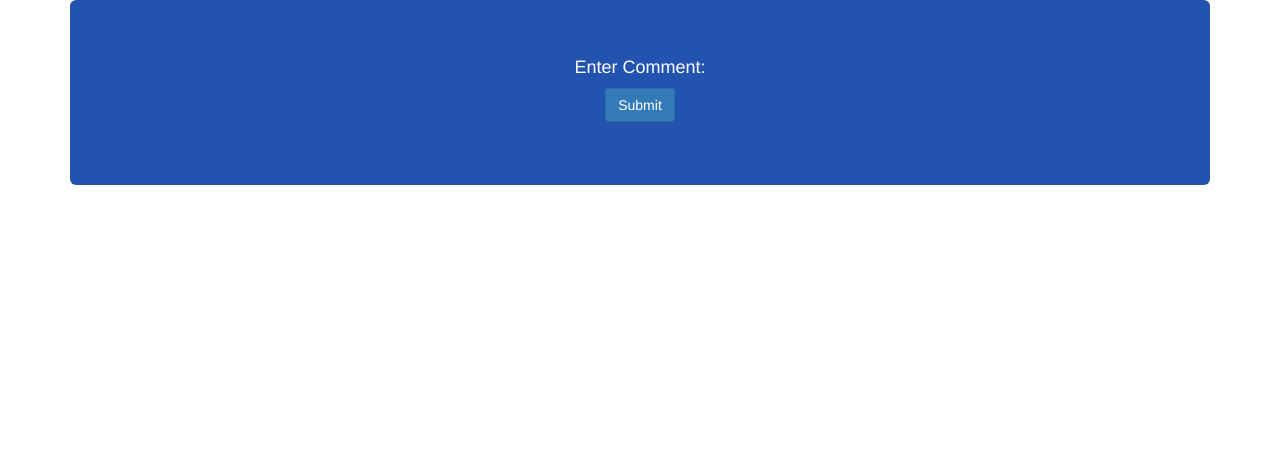
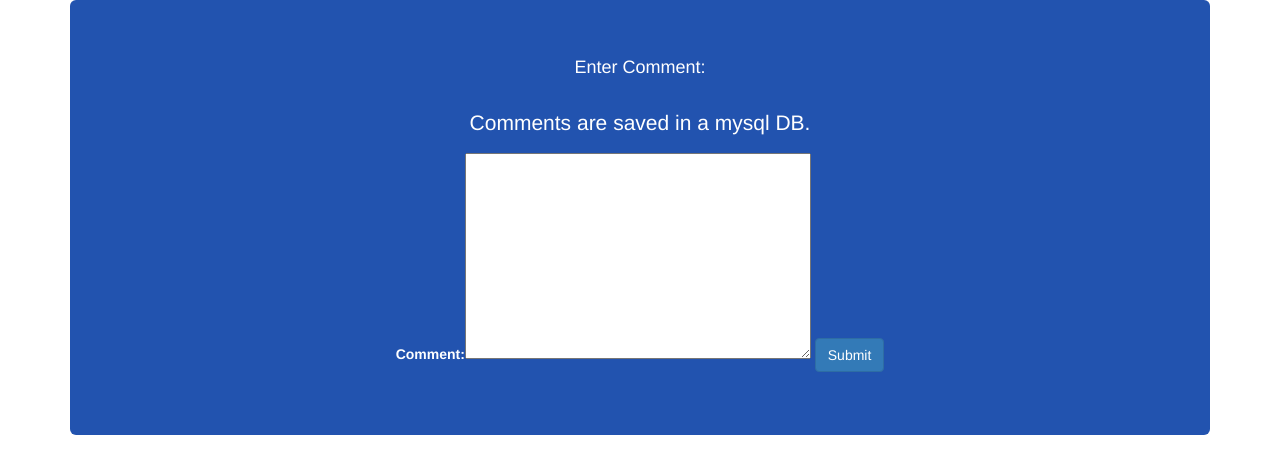
Before and after one commit to bkwiencien/bob-site, a Django app: page /comments/ in a window 1280 px wide. Shown: the top 474 px of the page. Run offline with Django 3.2, Linux system fonts and the light colour scheme; some libraries are stand-ins or nearby versions.

Commit message:
textarea

```diff
--- /dev/null
+++ b/bobsite/comments/forms.py
@@ -0,0 +1,5 @@
+from django import forms
+
+
+class CommentForm(forms.Form):
+    comment = forms.CharField(widget=forms.Textarea)
--- a/bobsite/comments/templates/index.html
+++ b/bobsite/comments/templates/index.html
@@ -12,6 +12,8 @@
 	<div class="container" id="container1">
      <div class="jumbotron" id="jumbo1">
       <h4><center>Enter Comment:</center></h4>
+      <br>
+      <center><p>Comments are saved in a mysql DB.</p></center>
       <div id="formdiv-comment" class="form-group">
          <center><form action="/comment/getcomment" id="form-comment" method="post">
            {% csrf_token %}
--- a/bobsite/comments/views.py
+++ b/bobsite/comments/views.py
@@ -1,8 +1,8 @@
 from django.shortcuts import render
 from django.http import HttpResponse, HttpResponseNotFound
 import bobsite.settings as set
-
+from .forms import CommentForm
 # Create your views here.
 
 def comments(request):
-     return( render(request,set.TEMPLATE_DIRS[1]+'/index.html'))
+     return( render(request,set.TEMPLATE_DIRS[1]+'/index.html',{"form":CommentForm}))
```
